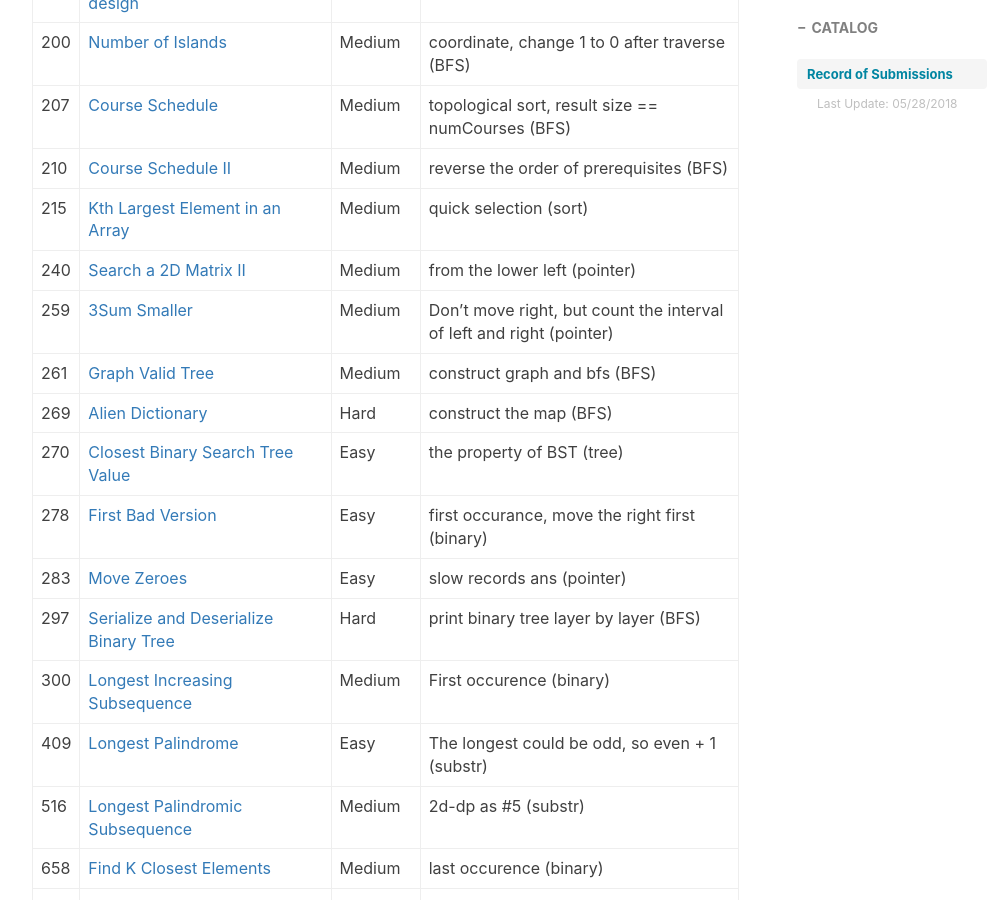
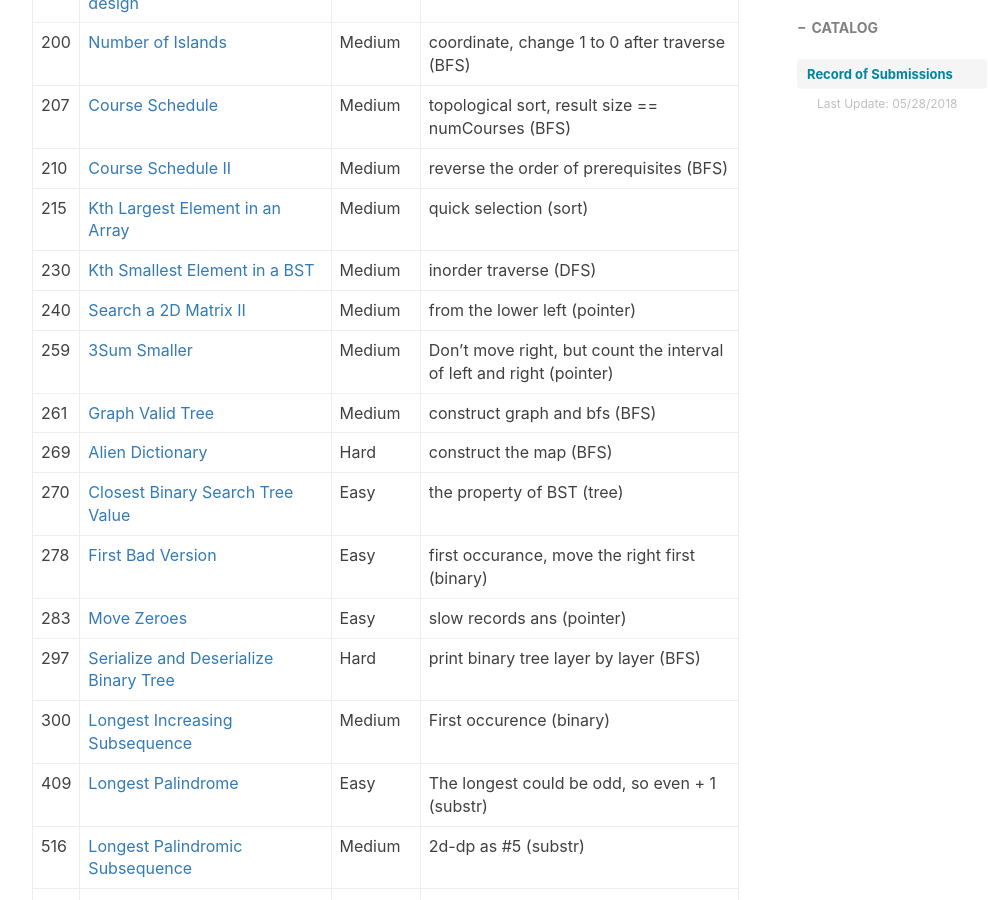
Before and after one commit to ly16/ly16.github.io, a Jekyll site: the page built from _posts/2018-05-18-leetcode-record-round1.md, in a window 1280 px wide and 900 px high, scrolled down 2660 px. Shown: the whole window, without its empty margins (233-1221 px from the left). Built offline with Jekyll 4.4.1, drawn with Linux system fonts in a browser that asks for light colours; nearby versions of some CDN libraries; comment, search, counter and statistics services are not loaded.

Commit message:
Update 2018-05-18-leetcode-record-round1.md

```diff
--- a/_posts/2018-05-18-leetcode-record-round1.md
+++ b/_posts/2018-05-18-leetcode-record-round1.md
@@ -58,6 +58,7 @@ tags:
 |207|[Course Schedule](https://github.com/ly16/LC-Practice/blob/master/Course%20Schedule.java)|Medium|topological sort, result size == numCourses (BFS)|
 |210|[Course Schedule II](https://github.com/ly16/LC-Practice/blob/master/Course%20Schedule%20II.java)|Medium|reverse the order of prerequisites (BFS)|
 |215|[Kth Largest Element in an Array](https://github.com/ly16/LC-Practice/blob/master/Kth%20Largest%20Element.java)|Medium|quick selection (sort)|
+|230|[Kth Smallest Element in a BST](https://github.com/ly16/LC-Practice/blob/master/Kth%20Smallest%20Element%20in%20a%20BST.java)|Medium|inorder traverse (DFS)|
 |240|[Search a 2D Matrix II](https://github.com/ly16/LC-Practice/blob/master/Search%20a%202D%20Matrix%20II.java)|Medium|from the lower left (pointer)|
 |259|[3Sum Smaller](https://github.com/ly16/LC-Practice/blob/master/3Sum%20Smaller.java)|Medium|Don't move right, but count the interval of left and right (pointer)|
 |261|[Graph Valid Tree](https://github.com/ly16/LC-Practice/blob/master/Graph%20Valid%20Tree.java)|Medium|construct graph and bfs (BFS)|
```
